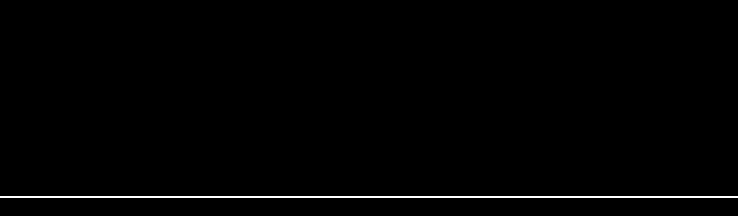
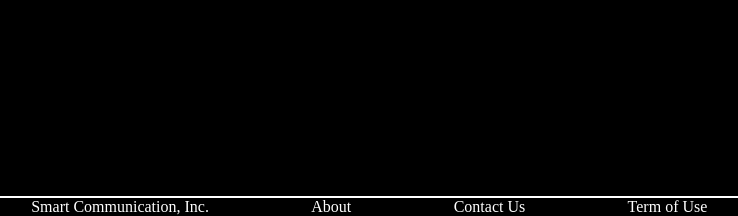
Before and after one commit to SharuHaru/SImcard-Registartion-Project, a PHP site: page / in a window 1280 px wide. Shown: the part 2068-2284 px from the top of the page, without its empty margins (20-758 px from the left). Run offline with PHP 8.4, Linux system fonts and the light colour scheme.

Commit message:
ADD COMMENTS

```diff
--- a/css/style.css
+++ b/css/style.css
@@ -261,3 +261,19 @@ li {
 .about span {
     margin: 10px auto auto 0px;
 }
+
+.about .more {
+    width: 100%;
+
+}
+
+.more ul {
+    display: flex;
+    flex-direction: row;
+
+    width: 100%;
+}
+
+.more ul li {
+    list-style: none;
+}
--- a/index.html
+++ b/index.html
@@ -9,7 +9,7 @@
     <title>Sim Registration</title>
 </head>
 <body>
-
+    <!-- FOR NAVIGATION BAR -->
     <nav>
         <ul>
             <li class="nav-smart-logo"><img src="./Images/smart-logo.png" alt="smart logo"></li>
@@ -19,6 +19,7 @@
     </nav>
 
 
+    <!-- FOR CAROUSEL -->
     <section class="carousel">
         <div class="texthero">
             <h1>The Sim Registration Act</h1>
@@ -33,7 +34,7 @@
         </div>
     <section>
 
-
+    <!-- FOR STEPS AND CLICK HERE TO REGISTER -->
     <section class="steps">
         <div class="steps-container1">
             <h2>Register Your Sim in 3 Easy Steps:</h2>
@@ -48,7 +49,7 @@
         </div>
     </section>
 
-
+    <!-- FOR FREQUENTLY ASK QUESTIONS -->
     <section class="faq">
         <div class="faq-container">
             <h2>Your Guide To Sim Registration</h2>
@@ -67,6 +68,7 @@
         </div>
     </section>
 
+    <!-- FOR ABOUT AND MORE -->
     <footer>
       <div class="about">
         <img  class="smart-logo" src="./Images/smart-logo.png" alt="logo smart">
@@ -81,6 +83,15 @@
             <li><img src="./Images/linkedin 1.png" alt="smart linkedin"></li>
         </ul>
       </div>
+
+      <div class="more">
+        <ul>
+            <li><span>Smart Communication, Inc.</span></li>
+            <li>About</li>
+            <li>Contact Us</li>
+            <li>Term of Use</li>
+        </ul>
+      </div>
     </footer>
 
 
```
